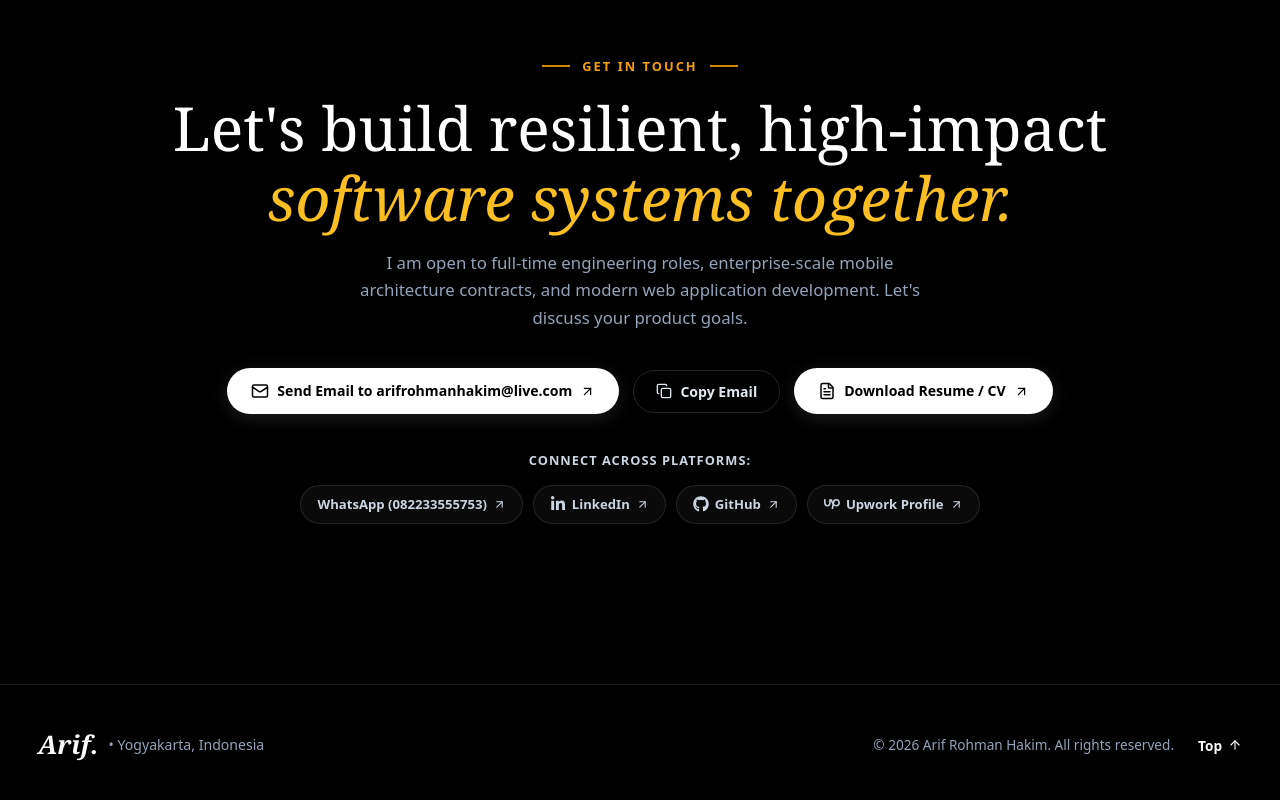
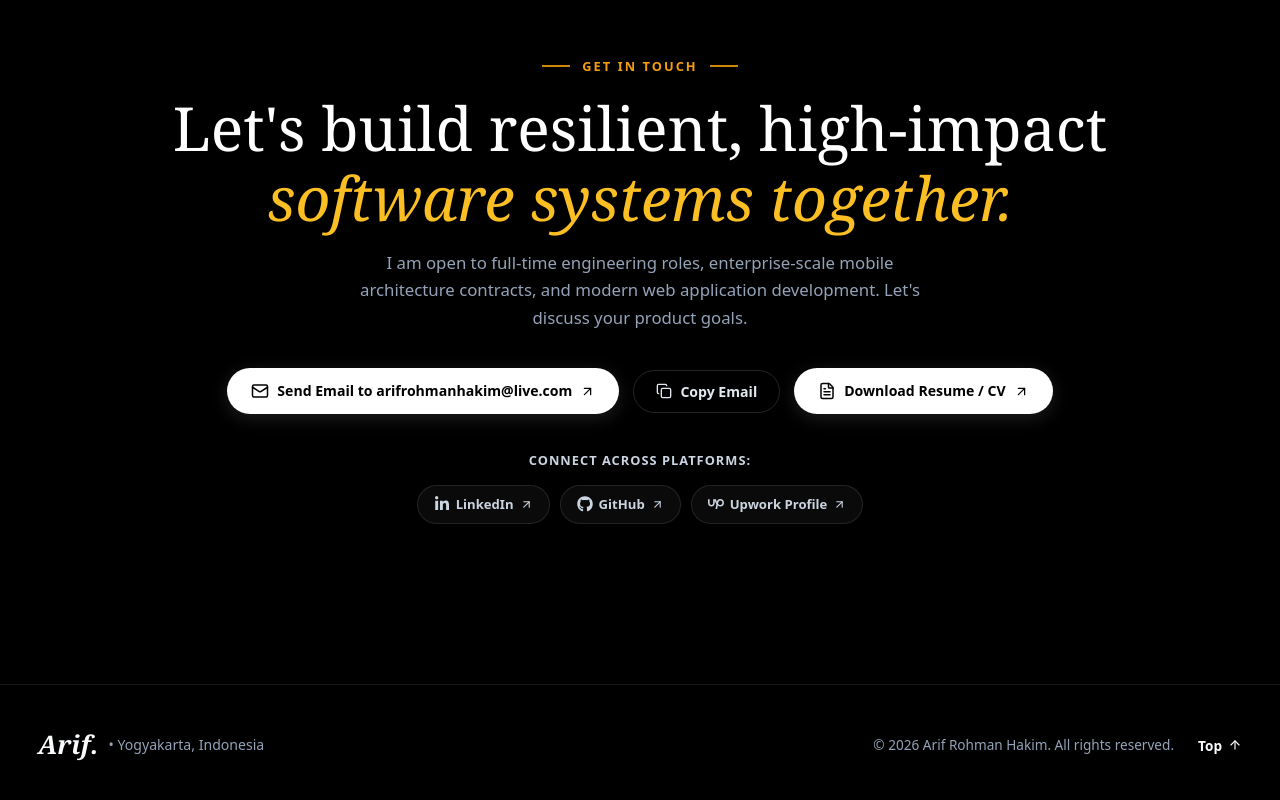
Before and after one commit to arifrohmanhakim/arifrohmanhakim, a React (Vite) app: page / in a window 1280 px wide. Shown: the part 6138-6938 px from the top of the page. Built offline with nearby package versions, Linux system fonts and the light colour scheme; no server answers; a web font is replaced by a local one.

Commit message:
refactor: remove WhatsApp direct contact button from ContactSection

```diff
--- a/src/components/ContactSection.jsx
+++ b/src/components/ContactSection.jsx
@@ -71,17 +71,6 @@ export const ContactSection = () => {
 
             <div className="creative-secondary-links">
               <a
-                href={PROFILE_DATA.whatsappUrl}
-                target="_blank"
-                rel="noopener noreferrer"
-                className="creative-btn-pill"
-                title="WhatsApp Direct Contact"
-              >
-                <span>WhatsApp ({PROFILE_DATA.phone})</span>
-                <ArrowUpRight size={13} />
-              </a>
-
-              <a
                 href={PROFILE_DATA.linkedinUrl}
                 target="_blank"
                 rel="noopener noreferrer"
```
